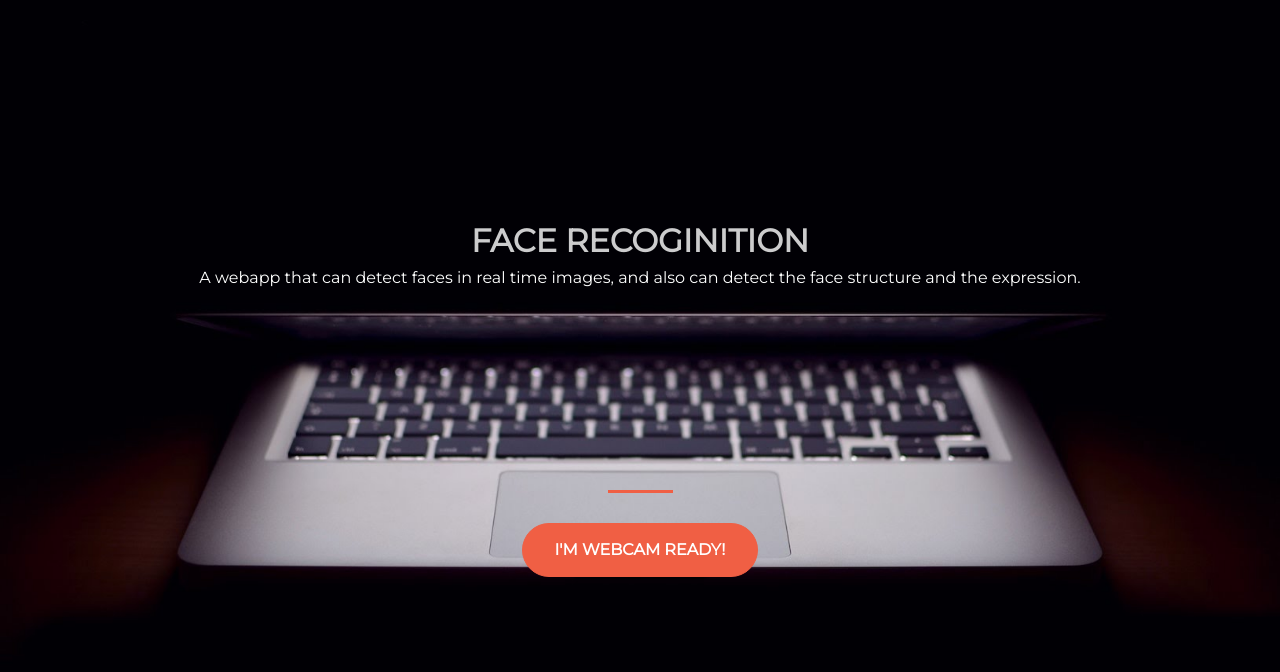
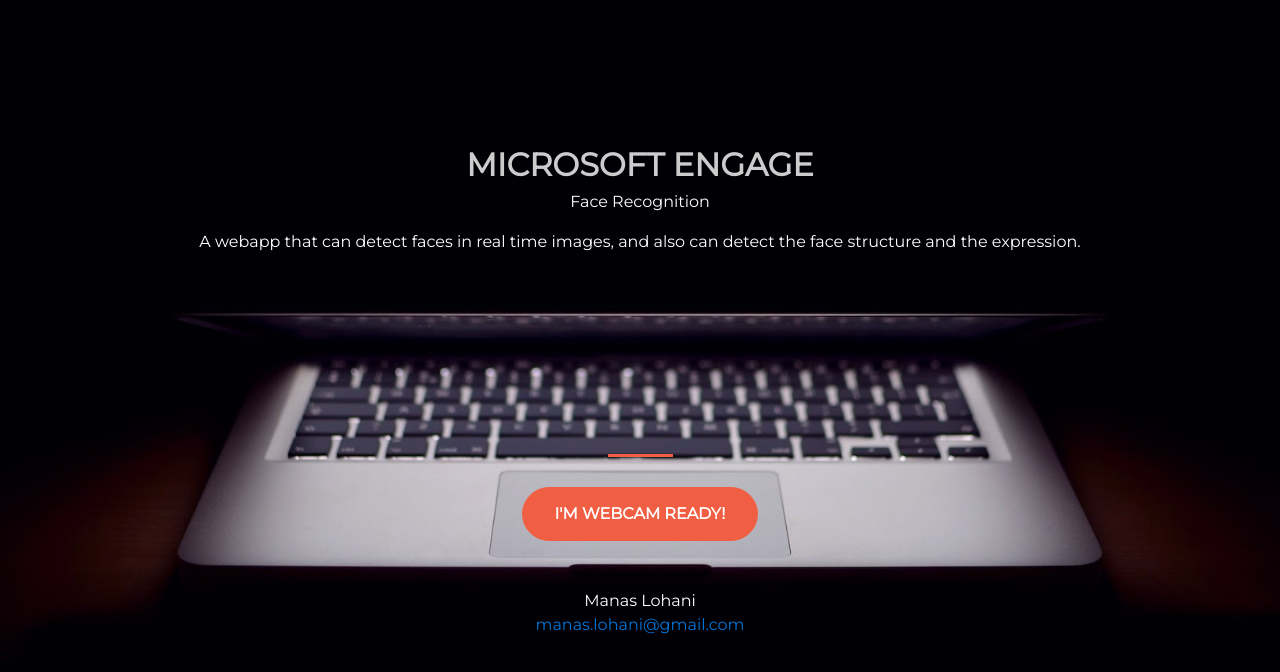
Before and after one commit to manaslohani/expressions.github.io, a plain HTML site: page Start.html in a window 1280 px wide. Drawn offline with nearby package versions, Linux system fonts and the light colour scheme.

Commit message:
Update Start.html

```diff
--- a/Start.html
+++ b/Start.html
@@ -17,8 +17,10 @@
         <div class="row">
           <div class="col-lg-12 my-auto">
             <h1 class="text-uppercase faded">
-              <strong>Face Recoginition</strong>
+              <strong>Microsoft Engage</strong>
+              <br>
             </h1>
+            <p class=" fs-3">Face Recognition</p>
             <p class="fs-6">A webapp that can detect faces in real time images, and also can detect the face structure and the expression. </p>
 
             <hr>
@@ -27,11 +29,15 @@
             <a href="index.html">
               <button class="btn btn-primary btn-xl">I'm Webcam Ready!</button>
             </a>
+            <br>
+            <br>
+            <br>
+            <p>Manas Lohani<br>
+              <a href="mailto:manas.lohani@gmail.com">manas.lohani@gmail.com</a></p>
           </div>
         </div>
       </div>
     </header>
-
   </body>
 
 </html>
```
